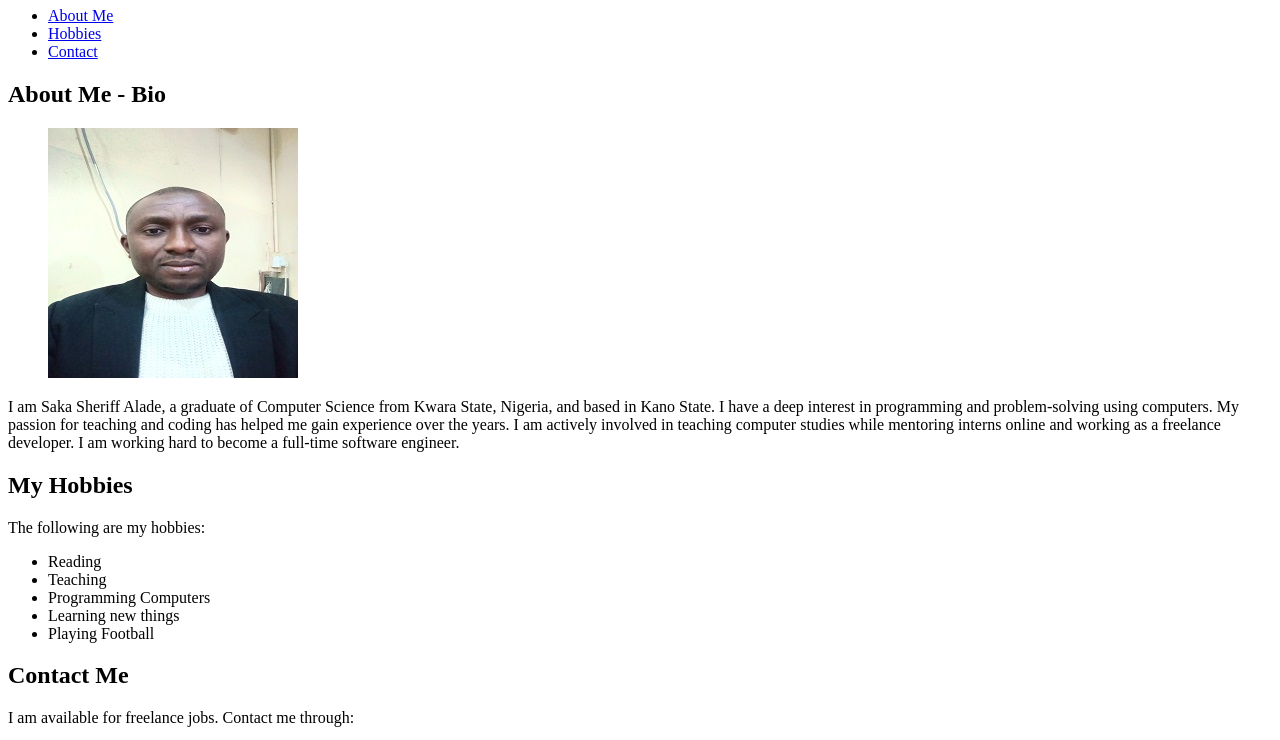
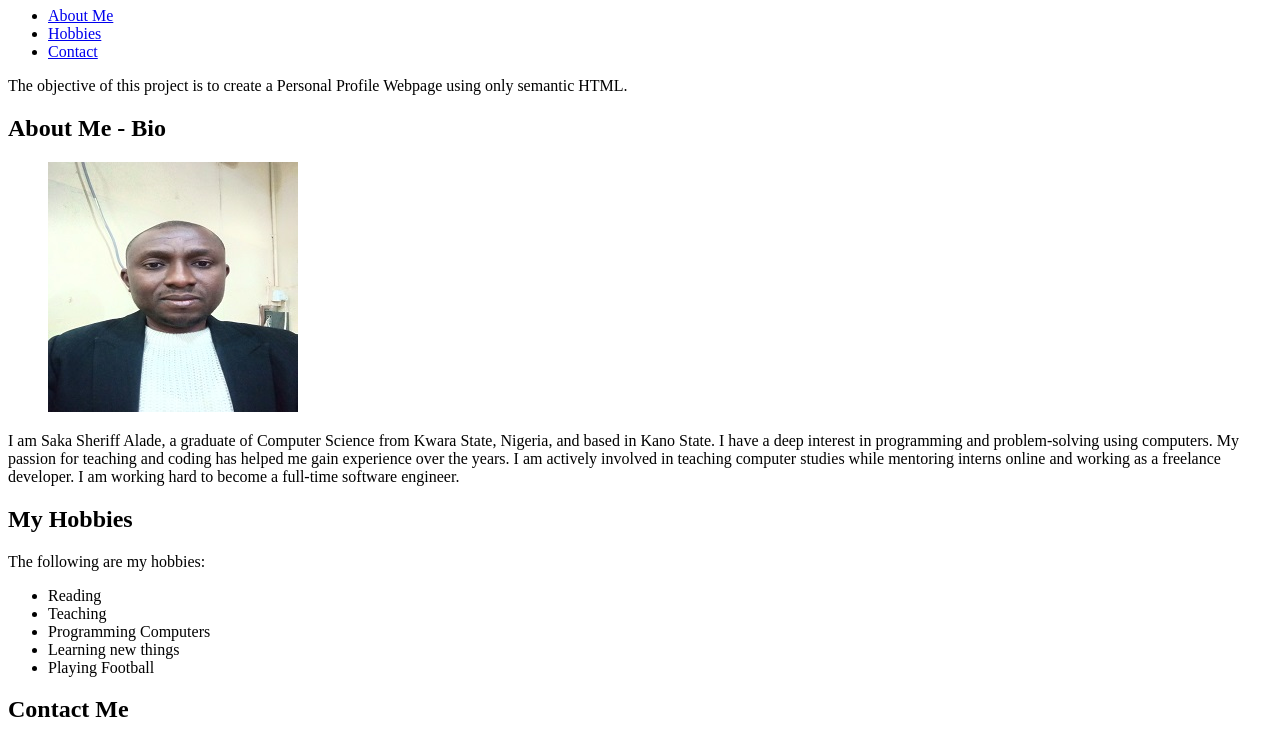
Before and after one commit to sheriffsaka/myprofile_3mtt, a plain HTML site: page profile.html in a window 1280 px wide. Shown: the part 73-813 px from the top of the page. Drawn offline with Linux system fonts and the light colour scheme.

Commit message:
Added the objective of the task

```diff
--- a/profile.html
+++ b/profile.html
@@ -21,8 +21,12 @@
         </ul>
     </nav>
 
+
     <!-- About Me Section -->
     <main>
+        <section>
+            The objective of this project is to create a Personal Profile Webpage using only semantic HTML.
+        </section>
         <section id="about">
             <h2>About Me - Bio</h2>
             <figure>
```
